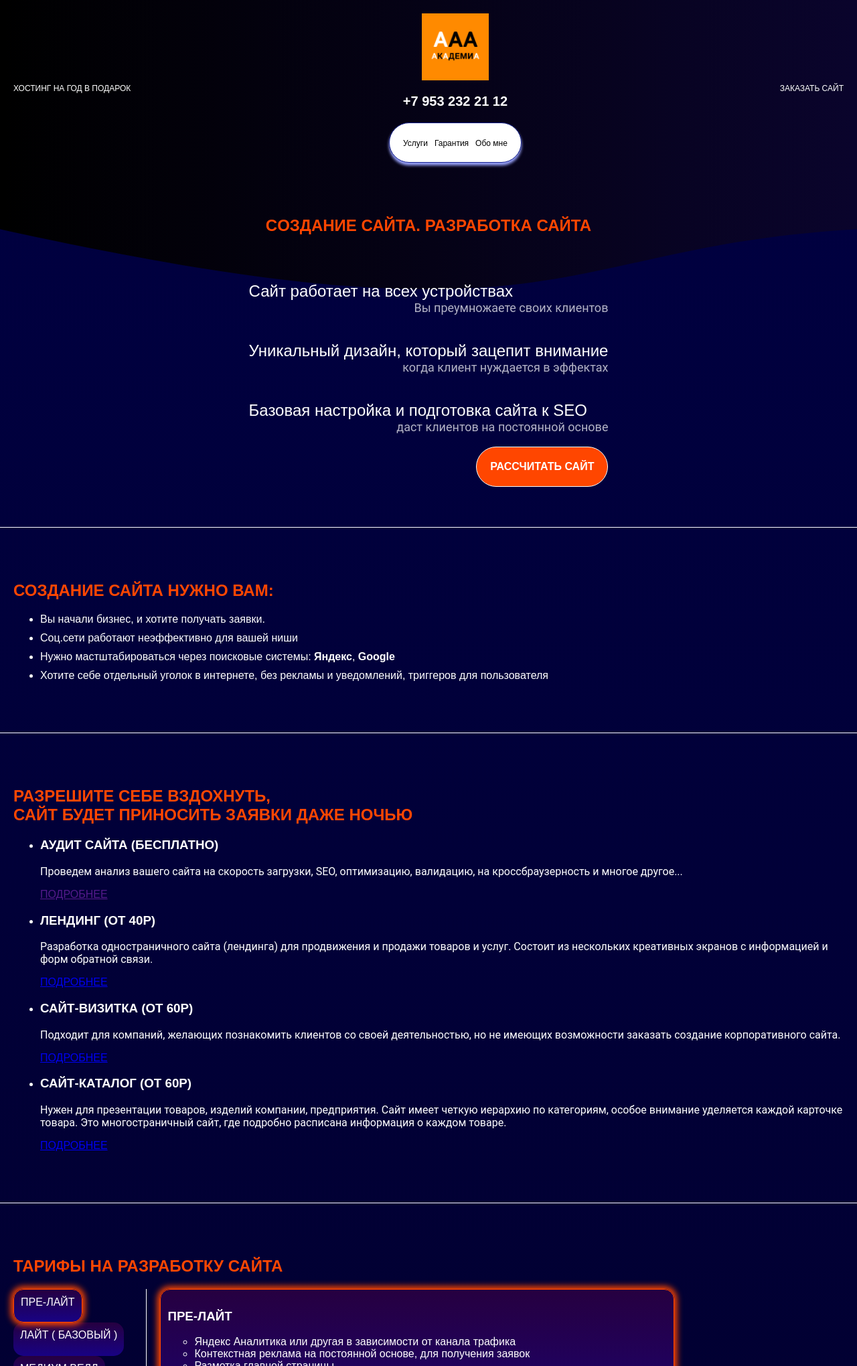
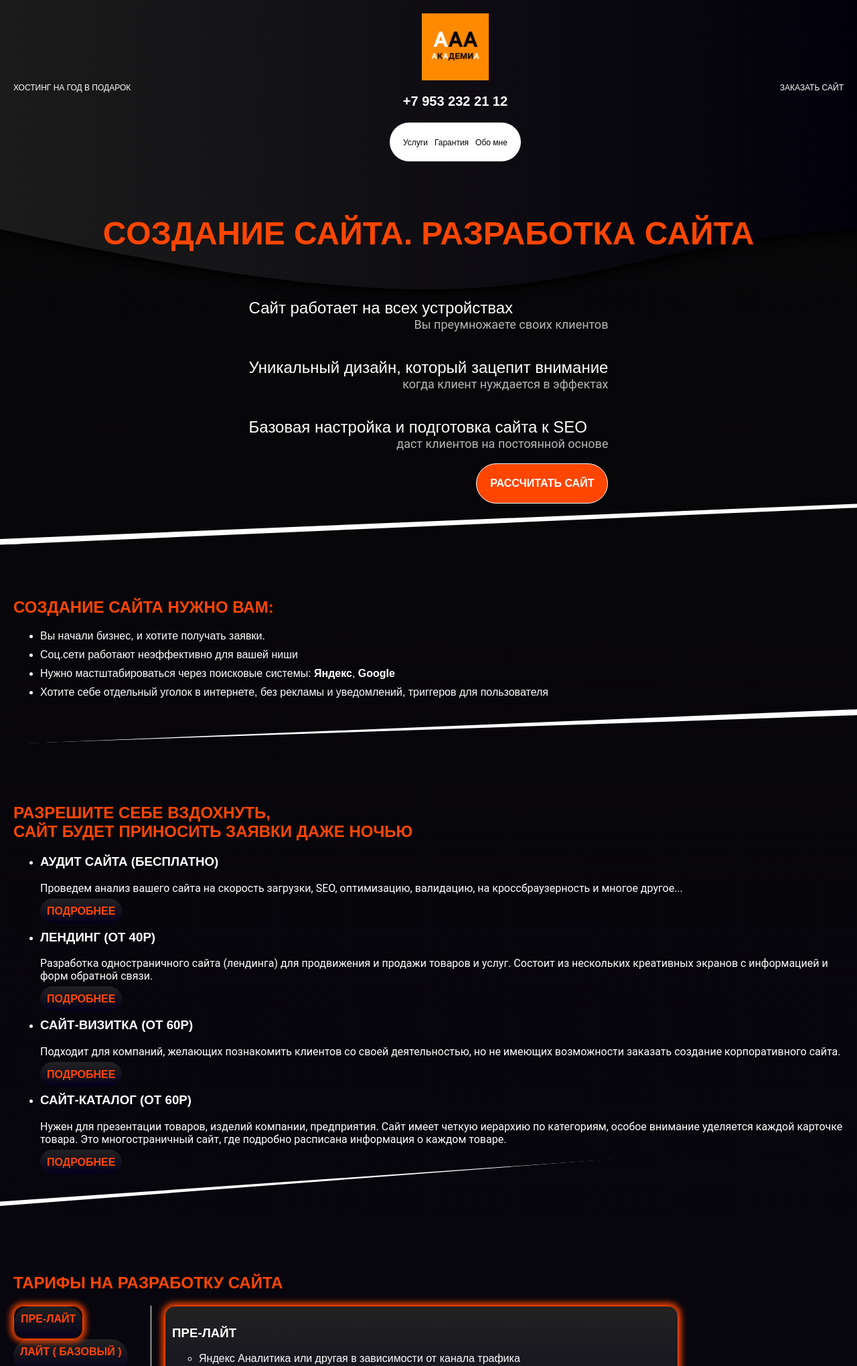
Before and after one commit to AndrewChernigovsky/AAA, a PHP site: page / in a window 1280 px wide. Shown: the top 2040 px of the page at 67% size. Run offline with PHP 8.4, Linux system fonts and the light colour scheme.

Commit message:
change design colors

```diff
--- a/scss/blocks/nav.scss
+++ b/scss/blocks/nav.scss
@@ -4,11 +4,6 @@
   border-radius: 50px;
   max-width: min-content;
   margin: 0 auto;
-
-  @media screen and (min-width: $tablet) {
-    border: 1px solid #131F8B;
-    box-shadow: 0px 4px 4px 0px #9CA6FF;
-  }
 
   &__list {
     display: flex;
--- a/scss/fonts.scss
+++ b/scss/fonts.scss
@@ -16,12 +16,16 @@
   font-display: swap;
 }
 
+.primary-title {
+  font-size: 48px;
+}
+
 @media screen and (max-width: $tablet) {
-  h1 {
+  .primary-title {
     font-size: 20px;
   }
 
-  h2 {
+  .secondary-title {
     font-size: 18px;
   }
 
--- a/scss/global.scss
+++ b/scss/global.scss
@@ -6,7 +6,7 @@
 
 body {
   font-family: $primary-font;
-  background: linear-gradient(rgb(0, 0, 66), rgb(4, 0, 27));
+  @include gradient(rgb(7, 6, 6), rgb(8, 5, 26));
   text-transform: uppercase;
   color: $white;
   font-weight: 400;
@@ -19,10 +19,11 @@ body {
     height: 100%;
     top: 0;
     left: 0;
-    z-index: -1001;
+    z-index: -2;
     background-size: contain;
     background-repeat: no-repeat;
     background-image: url('./../assets/images/bg-header.svg');
+    filter: drop-shadow(2px 4px 6px $black);
   }
 
   &.overflow {
--- /dev/null
+++ b/scss/mixins.scss
@@ -0,0 +1,3 @@
+@mixin gradient($color1, $color2) {
+  background: linear-gradient($color1, $color2);
+}
--- a/scss/sections/advantages.scss
+++ b/scss/sections/advantages.scss
@@ -1,6 +1,22 @@
 .advantages {
   padding: 60px 0;
   border-bottom: 1px solid $white;
+  clip-path: polygon(0% 0%, 100% 18%, 100% 83%, 0% 97%);
+  position: relative;
+
+  @media screen and (max-width: $tablet) {
+    clip-path: polygon(0% 0%, 100% 18%, 100% 87%, 0% 97%);
+  }
+
+  &::before {
+    content: '';
+    position: absolute;
+    width: 100%;
+    height: 150px;
+    background-color: $white;
+    clip-path: polygon(0 35%, 100% 0, 100% 100%, 0% 100%);
+    bottom: -90px;
+  }
 
   ul {
     display: grid;
--- a/scss/sections/intro.scss
+++ b/scss/sections/intro.scss
@@ -1,8 +1,21 @@
 .intro {
   padding: 60px 0;
   border-bottom: 1px solid $white;
+  clip-path: polygon(0 0, 100% 0, 100% 90%, 0% 100%);
+  position: relative;
 
-  &__wrapper {
+  &::before {
+    content: '';
+    position: absolute;
+    width: 100%;
+    height: 150px;
+    background-color: $white;
+    clip-path: polygon(0 35%, 100% 0, 100% 100%, 0% 100%);
+    bottom: -90px;
+  }
+
+
+  &__inner {
     display: grid;
     align-content: center;
     justify-content: center;
--- a/scss/sections/prices.scss
+++ b/scss/sections/prices.scss
@@ -1,6 +1,23 @@
 .prices {
   padding: 60px 0;
   border-bottom: 1px solid $white;
+
+  clip-path: polygon(0% 0%, 100% 18%, 100% 83%, 0% 97%);
+  position: relative;
+
+  @media screen and (max-width: $tablet) {
+    clip-path: polygon(0% 0%, 100% 18%, 100% 87%, 0% 97%);
+  }
+
+  &::before {
+    content: '';
+    position: absolute;
+    width: 100%;
+    height: 150px;
+    background-color: $white;
+    clip-path: polygon(0 59%, 100% 0, 100% 100%, 0% 100%);
+    bottom: -35px;
+  }
 
   .secondary-title {
     color: $orange;
@@ -9,4 +26,13 @@
   .base-text {
     text-transform: none;
   }
+
+  &__link {
+    color: $orange;
+    text-decoration: none;
+    @include gradient(rgb(34, 34, 34), rgb(4, 0, 27));
+    padding: 10px;
+    border-radius: 50px;
+    font-weight: 700;
+  }
 }
--- /dev/null
+++ b/scss/sections/reasons.scss
@@ -0,0 +1,18 @@
+.reasons {
+  padding: 60px 0;
+  border-bottom: 1px solid $white;
+
+  .secondary-title {
+    color: $orange;
+  }
+
+  &__list {
+    display: grid;
+    gap: 10px;
+  }
+
+  &__wrapper {
+    display: grid;
+    justify-content: center;
+  }
+}
--- a/scss/sections/tarifs.scss
+++ b/scss/sections/tarifs.scss
@@ -1,6 +1,18 @@
 .tarifs {
   padding: 60px 0;
   border-bottom: 1px solid $white;
+  clip-path: polygon(0 0, 100% 0, 100% 100%, 0% 100%);
+  position: relative;
+
+  &::before {
+    content: '';
+    position: absolute;
+    width: 100%;
+    height: 150px;
+    background-color: $white;
+    clip-path: polygon(0 14%, 100% 0, 100% 58%, 0% 58%);
+    bottom: -126px;
+  }
 
   .secondary-title {
     color: $orange;
@@ -42,8 +54,6 @@
     }
 
     li {
-
-      background: linear-gradient(rgb(38, 0, 64), rgb(24, 2, 132));
       border-radius: 15px;
       width: max-content;
       height: 50px;
@@ -57,6 +67,13 @@
         height: 100%;
         width: 100%;
         padding: 10px 10px 30px 10px;
+        color: $orange;
+        text-decoration: none;
+        @include gradient(rgb(34, 34, 34), rgb(4, 0, 27));
+        padding: 10px;
+        border-radius: 50px;
+        font-weight: 700;
+        cursor: pointer;
       }
 
       &.active {
@@ -80,7 +97,7 @@
   }
 
   &__list-item {
-    background: linear-gradient(rgb(38, 0, 64), rgb(24, 2, 132));
+    @include gradient(rgb(34, 34, 34), rgb(4, 0, 27));
     padding: 10px 10px 30px 10px;
     border-radius: 15px;
     border: 1px solid $orange;
@@ -100,18 +117,16 @@
       opacity: 1;
     }
 
-    &:first-of-type {}
-
     &:nth-of-type(2) {
-      background: linear-gradient(rgb(24, 2, 132), rgb(35, 5, 206));
+      @include gradient(rgb(34, 34, 34), rgb(4, 0, 27));
     }
 
     &:nth-of-type(3) {
-      background: linear-gradient(rgb(35, 5, 206), rgb(33, 2, 185));
+      @include gradient(rgb(34, 34, 34), rgb(4, 0, 27));
     }
 
     &:last-of-type {
-      background: linear-gradient(rgb(33, 2, 185), rgb(69, 33, 250));
+      @include gradient(rgb(34, 34, 34), rgb(4, 0, 27));
       color: $white;
     }
   }
--- a/scss/style.scss
+++ b/scss/style.scss
@@ -1,4 +1,5 @@
 @import 'variables.scss';
+@import 'mixins.scss';
 @import 'reset.scss';
 @import 'fonts.scss';
 @import 'global.scss';
@@ -11,3 +12,4 @@
 @import './sections/prices.scss';
 @import './sections/tarifs.scss';
 @import './sections/about.scss';
+@import './sections/reasons.scss';
--- a/scss/variables.scss
+++ b/scss/variables.scss
@@ -13,3 +13,4 @@ $white: white;
 $black: black;
 $blue-1: #042247;
 $orange: #FF4600;
+$gray-gradient: linear-gradient(rgb(10, 10, 10), rgb(4, 0, 27));
--- a/sections/intro.php
+++ b/sections/intro.php
@@ -1,7 +1,8 @@
 <section class="intro">
+  <div class="intro__wrapper">
     <h1 class="primary-title">Cоздание сайта. Разработка сайта</h1>
     <div class="container">
-    <div class="intro__wrapper">
+      <div class="intro__inner">
         <h2 class="secondary-title">Сайт работает на всех устройствах<p>Вы преумножаете своих клиентов
           </p>
         </h2>
@@ -15,4 +16,5 @@
         <a class="value-button" href="#cost">Рассчитать сайт</a>
       </div>
     </div>
+  </div>
 </section>
--- a/sections/prices.php
+++ b/sections/prices.php
@@ -9,7 +9,7 @@
         <p class="base-text">Проведем анализ вашего сайта на скорость загрузки, SEO, оптимизацию, валидацию, на
           кроссбраузерность и многое другое...
         </p>
-        <a href="">Подробнее</a>
+        <a class="prices__link" href="./pages/audit.php">Подробнее</a>
       </li>
       <li>
         <h3 class="third-title">
@@ -17,7 +17,7 @@
         </h3>
         <p class="base-text">Разработка одностраничного сайта (лендинга) для продвижения и продажи товаров и услуг.
           Состоит из нескольких креативных экранов с информацией и форм обратной связи.</p>
-        <a href="./pages/landing.php">Подробнее</a>
+        <a class="prices__link" href="./pages/landing.php">Подробнее</a>
       </li>
       <li>
         <h3 class="third-title">
@@ -26,7 +26,7 @@
         <p class="base-text">Подходит для компаний, желающих познакомить клиентов со своей деятельностью, но не
           имеющих возможности заказать создание корпоративного сайта.
         </p>
-        <a href="./pages/visitka.php">Подробнее</a>
+        <a class="prices__link" href="./pages/visitka.php">Подробнее</a>
       </li>
       <li>
         <h3 class="third-title">
@@ -35,7 +35,7 @@
         <p class="base-text">Нужен для презентации товаров, изделий компании, предприятия. Сайт имеет четкую иерархию
           по категориям, особое внимание уделяется каждой карточке товара. Это многостраничный сайт, где подробно
           расписана информация о каждом товаре.</p>
-        <a href="./pages/site-catalog.php">Подробнее</a>
+        <a class="prices__link" href="./pages/site-catalog.php">Подробнее</a>
       </li>
     </ul>
   </div>
--- a/sections/reasons.php
+++ b/sections/reasons.php
@@ -1,11 +1,13 @@
 <section class="reasons">
   <div class="container">
-    <h2>Три причины выбрать меня</h2>
-    <ul>
-      <li>Профессионализм и опыт
-      </li>
-      <li> Гарантия качества и поддержки</li>
-      <li>Индивидуальный подход к каждому клиенту</li>
-    </ul>
+    <div class="reasons__wrapper">
+      <h2 class="secondary-title">Три причины выбрать меня</h2>
+      <ol class="reasons__list">
+        <li>Профессионализм и опыт</li>
+        <li> Гарантия качества и поддержки</li>
+        <li>Индивидуальный подход к каждому клиенту</li>
+      </ol>
+    </div>
+
   </div>
 </section>
```
Also changed, not shown: assets/images/bg-header.svg, css/style.css. Lines whose indentation alone changed are shown as unchanged.
